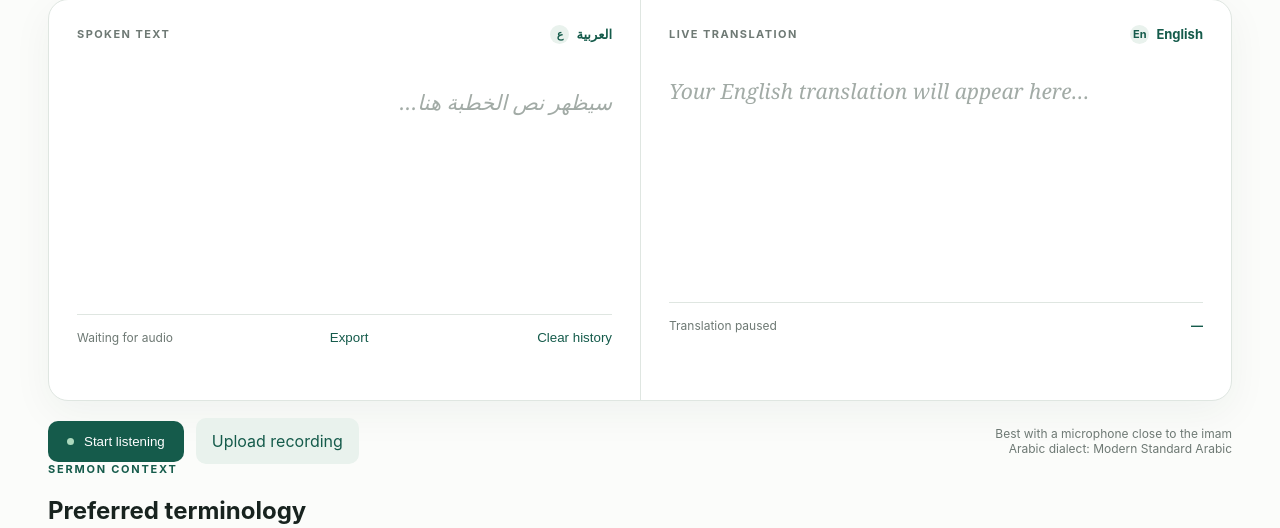
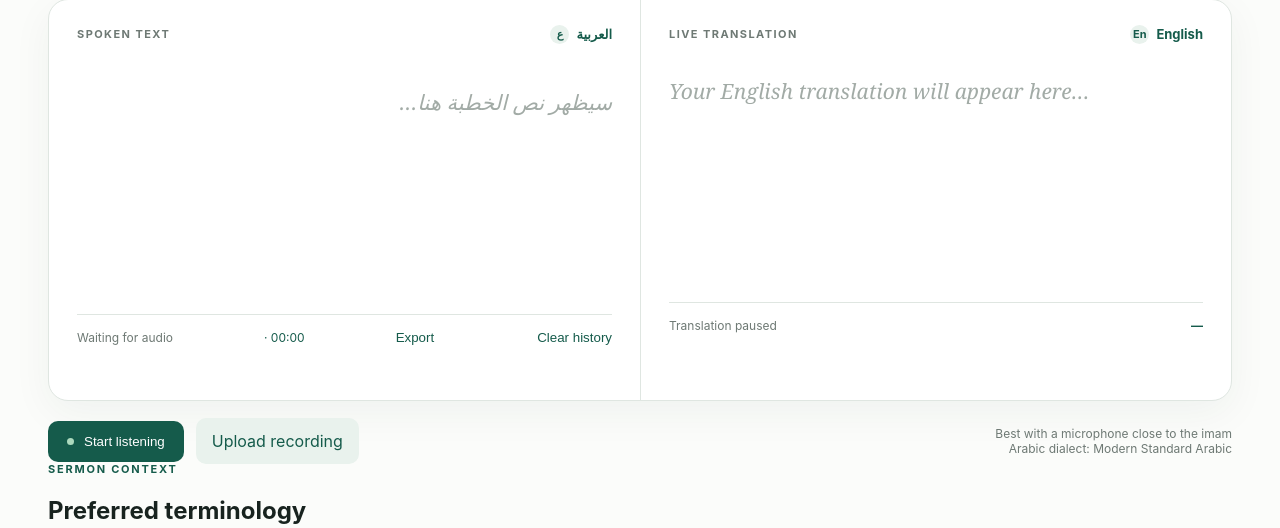
Before and after one commit to BarcaBoy109/khutbah-translator, a Python web app: template templates/index.html in a window 1280 px wide. Shown: the part 373-901 px from the top of the page. Run offline with Jinja, Linux system fonts and the light colour scheme; the template is opened without the code that fills it, so the values that code supplies are empty.

Commit message:
feat: add live session timer

```diff
--- a/templates/index.html
+++ b/templates/index.html
@@ -14,5 +14,5 @@
 <script>const b=document.getElementById('listenBtn'),l=document.getElementById('listenLabel'),s=document.getElementById('sourceStatus'),t=document.getElementById('translationStatus'),a=document.getElementById('arabicText'),e=document.getElementById('englishText'),c=document.getElementById('confidence');let on=false,r;const SR=window.SpeechRecognition||window.webkitSpeechRecognition;if(SR){r=new SR();r.lang='ar-SA';r.continuous=true;r.interimResults=true;r.onstart=()=>{on=true;b.classList.add('active');l.textContent='Listening…';s.textContent='Receiving Arabic audio';t.textContent='Translating live'};r.onresult=x=>{let z='';for(let i=x.resultIndex;i<x.results.length;i++)z+=x.results[i][0].transcript;a.textContent=z||'…';e.innerHTML='<span class="placeholder">Translation service connected — your English interpretation will appear here.</span>';c.textContent='Ready';updateGlossary(z)};r.onerror=()=>s.textContent='Microphone permission needed';r.onend=()=>{if(on){try{r.start()}catch(q){}}}}b.onclick=()=>{if(!r){s.textContent='Live speech recognition is not supported in this browser';return}if(on){on=false;r.stop();b.classList.remove('active');l.textContent='Start listening';s.textContent='Listening paused';t.textContent='Translation paused'}else r.start()};document.getElementById('audio').onchange=x=>{if(x.target.files[0])x.target.form.submit()};
 const glossaryData=[['التقوى','God-consciousness'],['الإيمان','Faith'],['الأمة','The Muslim community'],['البر والتقوى','Righteousness and God-consciousness'],['الصلاة','Prayer']];const glossary=document.getElementById('glossary');glossary.innerHTML=glossaryData.map(x=>'<div class="term"><span lang="ar" dir="rtl">'+x[0]+'</span><b>'+x[1]+'</b></div>').join('');const quoteNotice=document.getElementById('quoteNotice');const history=document.getElementById('transcriptHistory');const quoteCues=[['قال الله تعالى','Qur’an quotation cue'],['قال تعالى','Qur’an quotation cue'],['قال رسول الله','Hadith quotation cue'],['عن النبي','Hadith quotation cue'],['رواه','Hadith source cue']];function updateGlossary(text){document.querySelectorAll('.term').forEach((el,i)=>el.classList.toggle('heard',text.includes(glossaryData[i][0])));const cue=quoteCues.find(x=>text.includes(x[0]));quoteNotice.hidden=!cue;if(cue)quoteNotice.textContent=cue[1]+'. Verify the Arabic wording and use an approved English translation before publishing.'}function addSegment(text){if(!text.trim())return;const item=document.createElement('div');item.dir='rtl';item.lang='ar';item.textContent=text.trim();item.style.cssText='padding:9px 11px;border-radius:9px;background:var(--mint);color:#315247;font:16px/1.5 Georgia,serif';history.prepend(item);while(history.children.length>5)history.lastElementChild.remove()}document.getElementById('clearTranscript').onclick=()=>history.replaceChildren();
 </script>
-<script>const originalGlossaryUpdate=updateGlossary;updateGlossary=function(text){if(text.trim())addSegment(text);originalGlossaryUpdate(text)};const exportButton=document.createElement('button');exportButton.textContent='Export';exportButton.style.cssText='background:none;color:var(--green);padding:0;margin-right:12px';document.getElementById('clearTranscript').before(exportButton);exportButton.onclick=()=>{const segments=[...history.children].reverse().map(x=>x.textContent.trim()).filter(Boolean);if(!segments.length)return;const blob=new Blob([segments.join('\n')],{type:'text/plain;charset=utf-8'}),url=URL.createObjectURL(blob),link=document.createElement('a');link.href=url;link.download='khutbah-arabic-transcript.txt';link.click();URL.revokeObjectURL(url)}</script>
+<script>const originalGlossaryUpdate=updateGlossary;updateGlossary=function(text){if(text.trim())addSegment(text);originalGlossaryUpdate(text)};const exportButton=document.createElement('button');exportButton.textContent='Export';exportButton.style.cssText='background:none;color:var(--green);padding:0;margin-right:12px';document.getElementById('clearTranscript').before(exportButton);exportButton.onclick=()=>{const segments=[...history.children].reverse().map(x=>x.textContent.trim()).filter(Boolean);if(!segments.length)return;const blob=new Blob([segments.join('\n')],{type:'text/plain;charset=utf-8'}),url=URL.createObjectURL(blob),link=document.createElement('a');link.href=url;link.download='khutbah-arabic-transcript.txt';link.click();URL.revokeObjectURL(url)};const timer=document.createElement('span');timer.textContent=' · 00:00';timer.style.color='var(--green)';document.getElementById('sourceStatus').after(timer);let startedAt=0;setInterval(()=>{if(b.classList.contains('active')){if(!startedAt)startedAt=Date.now();const seconds=Math.floor((Date.now()-startedAt)/1000);timer.textContent=' · '+String(Math.floor(seconds/60)).padStart(2,'0')+':'+String(seconds%60).padStart(2,'0')}else if(startedAt){startedAt=0;timer.textContent=' · 00:00'}},500)</script>
 </body></html>
```
